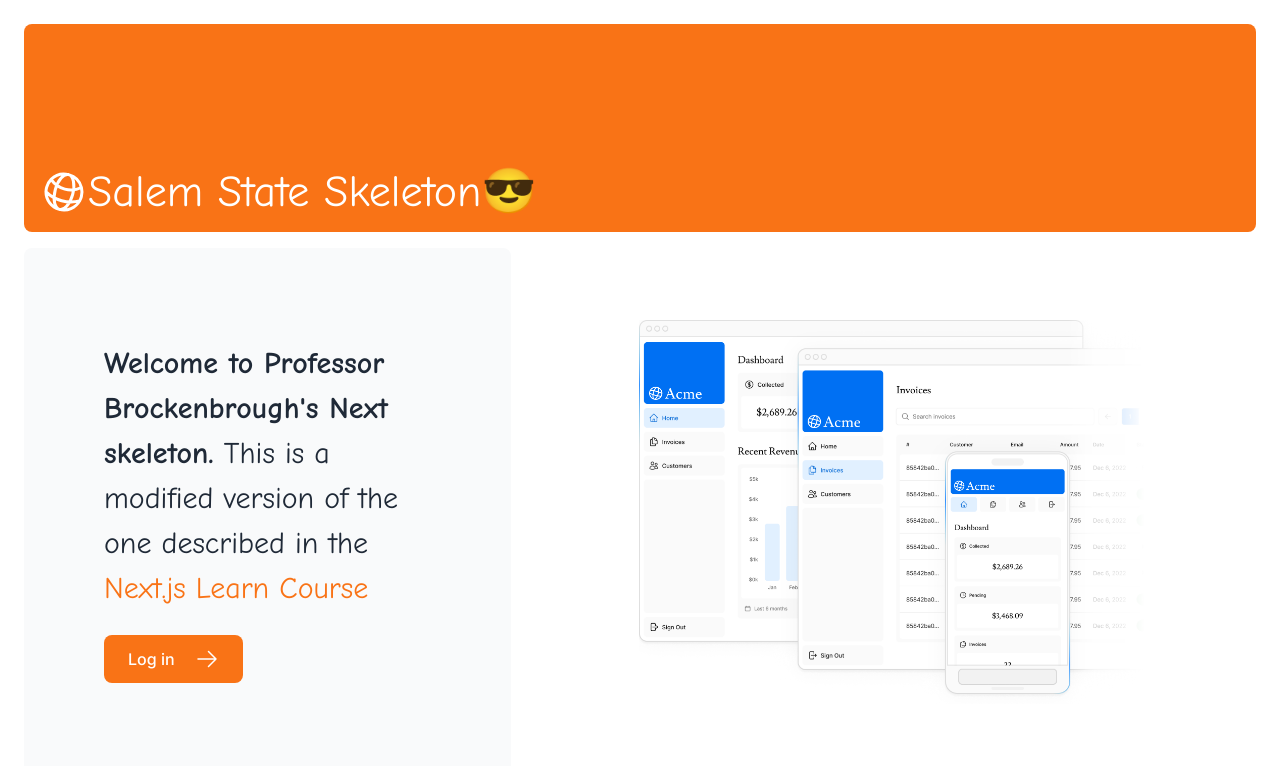
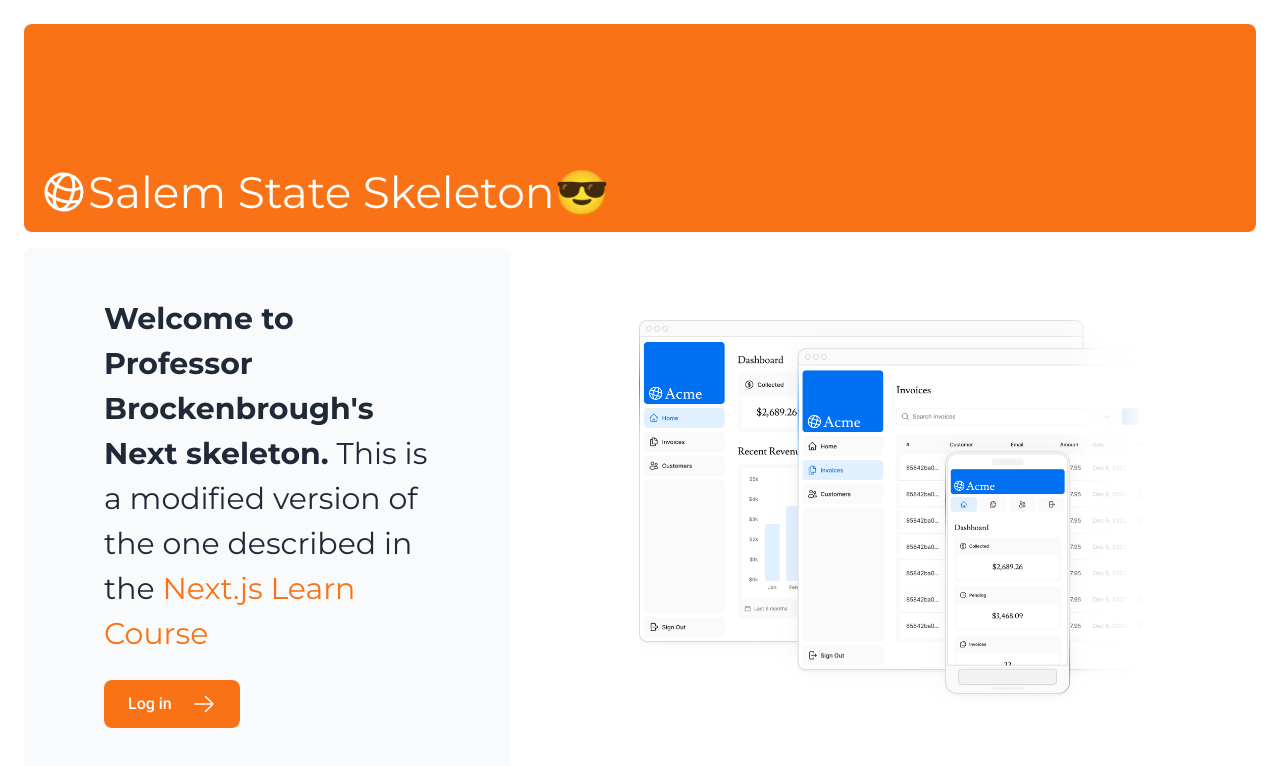
Before and after one commit to brockenbrough/ssu-social-next, a Next.js app in the folder ssu-app/: page / in a window 1280 px wide. Shown: the top 766 px of the page. Built offline with nearby package versions, Linux system fonts and the light colour scheme.

Commit message:
changed fonts from inter and comic_neue to roboto and montserrat

```diff
--- a/ssu-app/app/layout.tsx
+++ b/ssu-app/app/layout.tsx
@@ -1,5 +1,5 @@
 import '@/app/ui/global.css';
-import { inter } from '@/app/ui/fonts';
+import { roboto } from '@/app/ui/fonts';
 
 // This is the root layout of the application.
 // It is used to wrap all the pages in the application.
@@ -14,7 +14,7 @@ export default function RootLayout({
 }) {
   return (
     <html lang="en">
-        <body className={`${inter.className} antialiased`}>{children}</body>
+        <body className={`${roboto.className} antialiased`}>{children}</body>
     </html>
   );
 }
--- a/ssu-app/app/page.tsx
+++ b/ssu-app/app/page.tsx
@@ -3,7 +3,7 @@ import AcmeLogo from '@/app/ui/acme-logo';
 import { ArrowRightIcon } from '@heroicons/react/24/outline';
 import Link from 'next/link';
 import styles from '@/app/ui/home.module.css';
-import { comicNeue } from '@/app/ui/fonts';
+import { montserrat } from '@/app/ui/fonts';
 import Image from 'next/image';
 
 // This is the home page of the application.
@@ -19,7 +19,7 @@ export default function Page() {
       <div className="mt-4 flex grow flex-col gap-4 md:flex-row">
         <div className="flex flex-col justify-center gap-6 rounded-lg bg-gray-50 px-6 py-10 md:w-2/5 md:px-20">
 
-          <p className={`${comicNeue.className} text-xl text-gray-800 md:text-3xl md:leading-normal`}>
+          <p className={`${montserrat.className} text-xl text-gray-800 md:text-3xl md:leading-normal`}>
             <strong>Welcome to Professor Brockenbrough&apos;s Next skeleton.</strong> This is a modified version of
             the one described in the{' '}
             <a href="https://nextjs.org/learn/" className="text-orange-500">
--- a/ssu-app/app/ui/acme-logo.tsx
+++ b/ssu-app/app/ui/acme-logo.tsx
@@ -1,10 +1,10 @@
 import { GlobeAltIcon } from '@heroicons/react/24/outline';
-import { comicNeue } from '@/app/ui/fonts';
+import { montserrat } from '@/app/ui/fonts';
 
 export default function AcmeLogo() {
   return (
     <div
-      className={`${comicNeue.className} flex flex-row items-center leading-none text-white`}
+      className={`${montserrat.className} flex flex-row items-center leading-none text-white`}
     >
       <GlobeAltIcon className="h-12 w-12 rotate-[15deg]" />
       <p className="text-[44px]">Salem State Skeleton😎</p>
--- a/ssu-app/app/ui/fonts.ts
+++ b/ssu-app/app/ui/fonts.ts
@@ -1,8 +1,8 @@
-import { Inter, Comic_Neue } from 'next/font/google';
+import { Roboto, Montserrat } from 'next/font/google';
 
-export const inter = Inter({ subsets: ['latin'] });
+export const roboto = Roboto({ subsets: ['latin'] });
 
-export const comicNeue = Comic_Neue({
+export const montserrat = Montserrat({
   weight: ['400', '700'],
   subsets: ['latin'],
 });
--- a/ssu-app/app/ui/login-form.tsx
+++ b/ssu-app/app/ui/login-form.tsx
@@ -1,6 +1,6 @@
 'use client';
 
-import { comicNeue } from '@/app/ui/fonts';
+import { montserrat } from '@/app/ui/fonts';
 import {
   AtSymbolIcon,
   KeyIcon,
@@ -73,7 +73,7 @@ export default function LoginForm() {
   </button>
 </div>
 
-        <h1 className={`${comicNeue.className} mb-3 text-2xl dark:text-gray-100`}>
+        <h1 className={`${montserrat.className} mb-3 text-2xl dark:text-gray-100`}>
           Please log in to continue.
         </h1>
         <div className="w-full">
```
